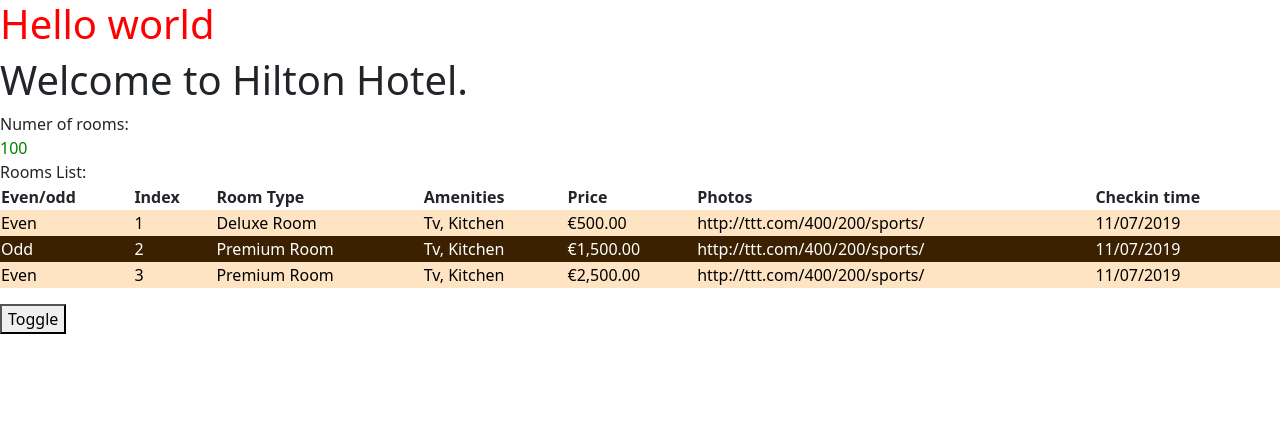
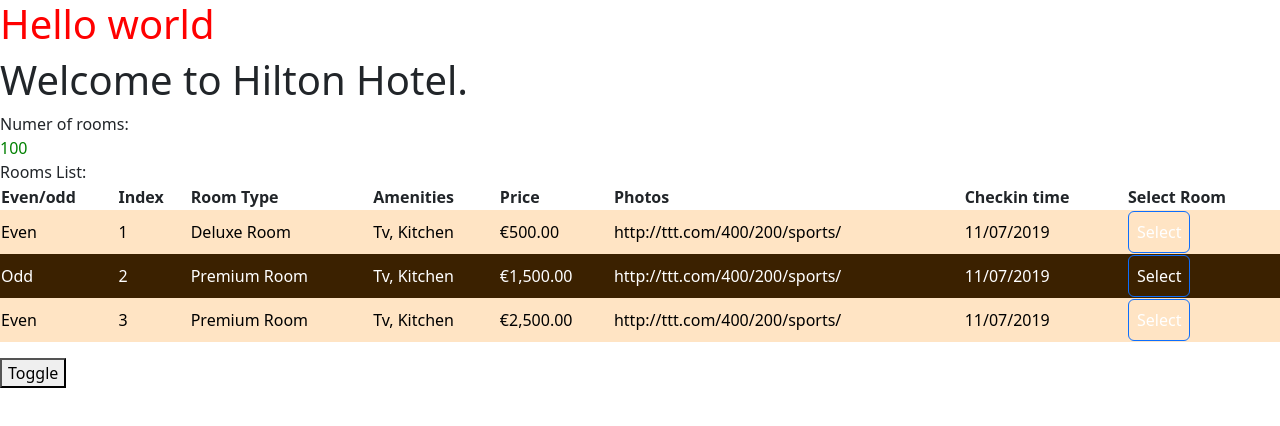
Before and after one commit to piotr-b23/angular-tutorial, an Angular app in the folder angular-project/hotelinventoryapp/: page / in a window 1280 px wide. Shown: the top 426 px of the page. Built offline with nearby package versions, Linux system fonts and the light colour scheme.

Commit message:
output lifecycle

```diff
--- a/angular-project/hotelinventoryapp/src/app/rooms/rooms-list/rooms-list.component.html
+++ b/angular-project/hotelinventoryapp/src/app/rooms/rooms-list/rooms-list.component.html
@@ -8,6 +8,9 @@
     <th>Price</th>
     <th>Photos</th>
     <th>Checkin time</th>
+    <th>
+      Select Room
+    </th>
   </tr>
   <tr
    [ngClass]="e ? 'even' : 'odd'"
@@ -19,5 +22,14 @@
     <td>{{ room.price | currency :'EUR'}}</td>
     <td>{{ room.photos }}</td>
     <td>{{ room.checkinTime | date : 'dd/MM/YYYY'}}</td>
+    <td>
+      <button
+      class="btn btn-primary"
+      (click)="selectRoom(room)"
+      >
+      Select
+
+      </button>
+    </td>
   </tr>
 </table>
--- a/angular-project/hotelinventoryapp/src/app/rooms/rooms-list/rooms-list.component.ts
+++ b/angular-project/hotelinventoryapp/src/app/rooms/rooms-list/rooms-list.component.ts
@@ -1,4 +1,4 @@
-import { Component, Input } from '@angular/core';
+import { Component, EventEmitter, Input, Output } from '@angular/core';
 import {RoomList } from '../rooms';
 
 
@@ -10,4 +10,11 @@
 export class RoomsListComponent {
   @Input() rooms: RoomList[] = [];
 
+  @Output() selectedRoom = new EventEmitter<RoomList>();
+
+  selectRoom(room : RoomList){
+    this.selectedRoom.emit(room);
+
+  }
+
 }
--- a/angular-project/hotelinventoryapp/src/app/rooms/rooms.component.html
+++ b/angular-project/hotelinventoryapp/src/app/rooms/rooms.component.html
@@ -2,14 +2,26 @@
 
 <div [hidden]="hideRooms">
   Numer of rooms:
-  <div [ngStyle]="{'color': rooms.availableRooms ? 'green' : 'red'}"
-     [innerText]="numberOfRooms"></div>
+  <div
+    [ngStyle]="{ color: rooms.availableRooms ? 'green' : 'red' }"
+    [innerText]="numberOfRooms"
+  ></div>
+</div>
+
+<div
+  *ngIf="selectedRoom">
+  {{ selectedRoom |json}}
 </div>
 
 
-
-<div *ngIf="rooms.availableRooms > 3">
-<hinv-rooms-list [rooms] = "roomlist"></hinv-rooms-list>
+<div *ngIf="
+  rooms.availableRooms
+>
+  3">
+  <hinv-rooms-list
+    [rooms]="roomlist"
+    (selectedRoom)="selectRoom($event)"
+  ></hinv-rooms-list>
 </div>
 
 <button (click)="toggle()">Toggle</button>
--- a/angular-project/hotelinventoryapp/src/app/rooms/rooms.component.ts
+++ b/angular-project/hotelinventoryapp/src/app/rooms/rooms.component.ts
@@ -11,6 +11,8 @@
   numberOfRooms = 100;
   hideRooms = false;
 
+  selectedRoom!: RoomList;
+
   rooms: Room = {
     totalRooms: 20,
     availableRooms: 10,
@@ -21,6 +23,11 @@
 
   toggle() {
     this.hideRooms = !this.hideRooms;
+  }
+
+  selectRoom(room: RoomList){
+    console.log(room);
+    this.selectedRoom = room;
   }
 
   ngOnInit() {
```
